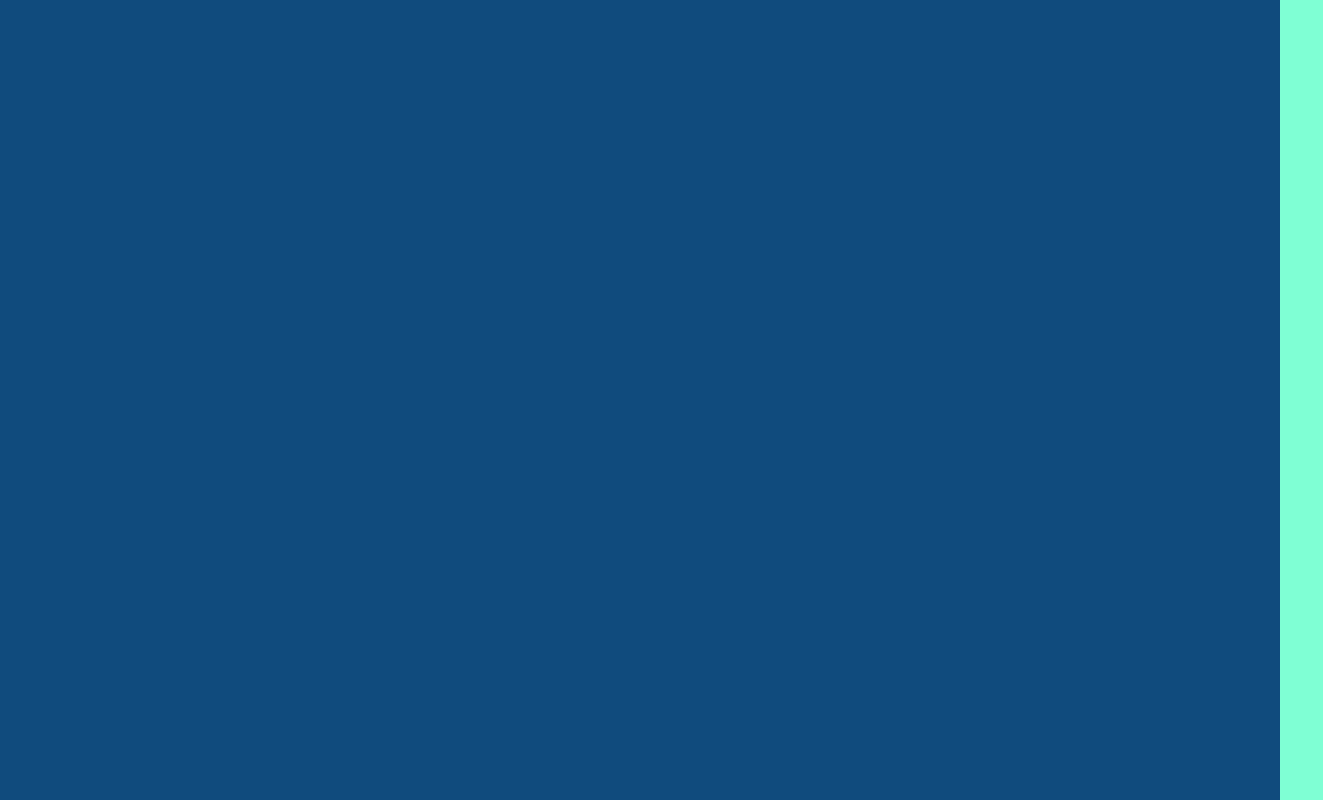
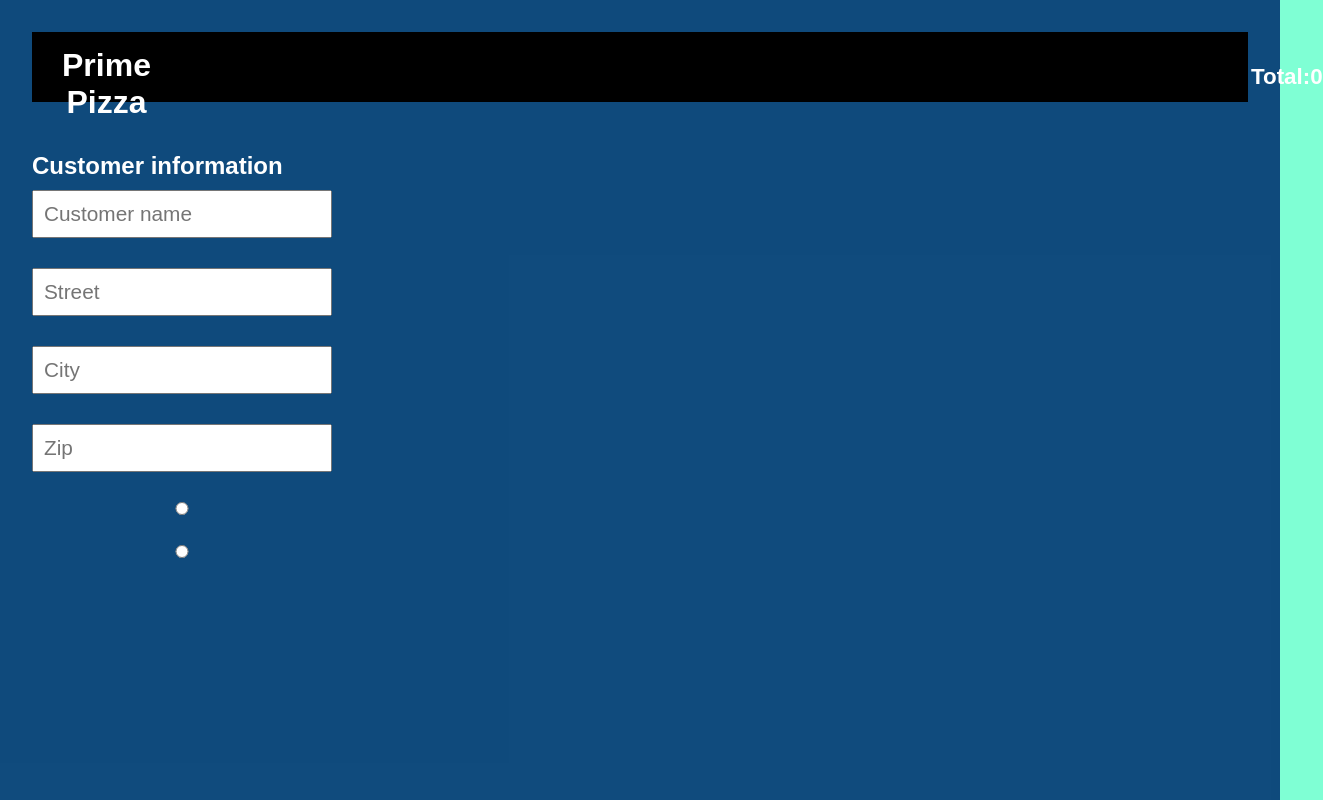
Before and after one commit to Mohagosaar/redux-pizza-parlor, a React app: page /Customer in a window 1280 px wide. Shown: the whole page, 1323 px wide, since content can reach past the window. Built offline with nearby package versions, Linux system fonts and the light colour scheme; the HTML template or start-up script is replaced by a standard one.

Commit message:
Still in progress

```diff
--- a/src/components/App/App.css
+++ b/src/components/App/App.css
@@ -28,6 +28,11 @@ body {
   column-gap: 20px;
 } */
 
+.main-content {
+  display: flex;
+  flex-direction: column;
+  height: 100%;
+}
 .hero {
   display: flex;
   justify-content: space-between;
@@ -57,7 +62,7 @@ body {
 
 .pizza-page {
   width: 100%;
-  height: 20px;
+  height: 450px;
   display: flex;
   justify-content: center;
   align-items: start;
@@ -89,23 +94,50 @@ body {
   text-align: right;
   padding: 5px;
 }
-.btn button:first-child {
+.btn-cart {
   margin-left: 200px;
   padding: 10px;
   font-weight: bold;
   margin-left: 0px;
-
-  width: 150px;
-
+  width: 250px;
+  background-color: white;
   cursor: pointer;
 }
 .btn {
   display: flex;
-  margin-top: 70px;
+  margin-top: 60px;
+  flex-direction: column;
 }
 
-.btn button:last-child {
-  margin-left: 50px;
-  width: 150px;
-  font-weight: bold;
+.next-btn button {
+  box-shadow: 10px 10px 20x rgba(0, 0, 0, 0.226);
+  padding: 10px;
+  width: 200px;
+  background-color: rgb(2, 221, 255);
+  border: none;
+  margin-left: 1410px;
+  cursor: pointer;
 }
+.customer-page {
+  width: 100%;
+  background-color: ble;
+  height: 100%;
+  display: flex;
+  flex-direction: column;
+}
+form {
+  display: flex;
+  flex-direction: column;
+}
+.customer-page form input {
+  margin-top: 10px;
+  margin-bottom: 20px;
+  font-size: 1.3rem;
+  padding: 10px;
+  width: 300px;
+}
+
+form h2 {
+  color: white;
+  margin-top: 50px;
+}
--- a/src/components/App/App.jsx
+++ b/src/components/App/App.jsx
@@ -1,12 +1,15 @@
 import { BrowserRouter as Router, Link, Route } from "react-router-dom";
 import Home from "../Home/Home";
+import Customer from "../CustomerPage/Customer";
 
 const App = () => {
   return (
     <Router>
-      {/* Define Route for Home Page */}
       <Route exact path="/">
         <Home />
+      </Route>
+      <Route path="/Customer">
+        <Customer />
       </Route>
     </Router>
   );
--- a/src/components/CustomerPage/Customer.jsx
+++ b/src/components/CustomerPage/Customer.jsx
@@ -1,21 +1,50 @@
 import { useState } from "react";
+import { IoCartOutline } from "react-icons/io5";
+import { useSelector } from "react-redux";
+
+import "../App/App.css";
 const Customer = () => {
+  const cartUpdate = useSelector((store) => store.updateCart);
+  console.log(cartUpdate);
   const [customerName, setCustomerName] = useState("");
   const [street, setStreet] = useState("");
+
+  console.log("See carts Please", cartUpdate);
   return (
-    <div>
+    <div className="customer-page">
+      <div className="hero">
+        <header className="App-header">
+          <h1 className="App-title">Prime Pizza</h1>
+        </header>
+        <IoCartOutline className="icon-cart" />
+        <p className="total-price">Total:{cartUpdate}</p>
+      </div>
       <form>
-        <h2>Customer Page</h2>
+        <h2>Customer information</h2>
         <input
           type="text"
           value={customerName}
           onChange={(event) => setCustomerName(event.target.value)}
+          placeholder="Customer name"
         />
         <input
           type="text"
           value={street}
+          placeholder="Street"
           onChange={(event) => setStreet(event.target.value)}
         />
+        <input
+          type="text"
+          placeholder="City"
+          onChange={(event) => setStreet(event.target.value)}
+        />
+        <input
+          type="text"
+          placeholder="Zip"
+          onChange={(event) => setStreet(event.target.value)}
+        />
+        <input type="radio" name="Pickup" />
+        <input type="radio" name="Pickup" />
       </form>
     </div>
   );
--- a/src/components/DisplayPizza/DisplayPizza.jsx
+++ b/src/components/DisplayPizza/DisplayPizza.jsx
@@ -4,13 +4,13 @@ import Customer from "../CustomerPage/Customer";
 const DisplayPizza = ({ pizza }) => {
   const history = useHistory();
   const customerPage = () => {
-    history.push("/Customer");
+    // history.push("/Customer");
   };
   return (
     <div>
-      <button className="next-btn" onClick={customerPage}>
+      {/* <button className="next-btn" onClick={customerPage}>
         Next
-      </button>
+      </button> */}
     </div>
   );
 };
--- a/src/components/Home/Home.jsx
+++ b/src/components/Home/Home.jsx
@@ -10,6 +10,7 @@ import "../App/App.css";
 import DisplayPizza from "../DisplayPizza/DisplayPizza";
 
 const Home = () => {
+  const history = useHistory();
   const [pizza, setPizza] = useState([]);
   const [isLoading, setIsLoading] = useState(true);
   const [totalPrice, setotalPrice] = useState(0);
@@ -35,12 +36,17 @@ const Home = () => {
 
     if (selectedPizza) {
       const newTotalPrice = totalPrice + parseFloat(selectedPizza.price);
+
       setotalPrice(newTotalPrice);
-      console.log(newTotalPrice);
     } else {
       console.log("Pizza not found!");
     }
     dispatch({ type: "ADD_CART", payload: selectedPizza });
+  };
+  const customerPage = () => {
+    history.push("/Customer");
+
+    dispatch({ type: "UPDATE_CART", payload: totalPrice });
   };
 
   return (
@@ -52,6 +58,7 @@ const Home = () => {
         <IoCartOutline className="icon-cart" />
         <p className="total-price">Total:{totalPrice}</p>
       </div>
+      <div className="main-content">
         <div className="pizza-page">
           {isLoading ? (
             <p>Loading...</p>
@@ -62,16 +69,22 @@ const Home = () => {
                 <p className="pizza-names">{pizza.name}</p>
                 <p className="piza-price"> ${pizza.price}</p>
                 <div className="btn">
-                <button onClick={() => handlePizzaProcess(pizza.id)}>
-                  Add
+                  <button
+                    onClick={() => handlePizzaProcess(pizza.id)}
+                    className="btn-cart"
+                  >
+                    Add to the Cart
                   </button>
-                <button>Remove</button>
                 </div>
               </div>
             ))
           )}
         </div>
-      <div></div>
+
+        <div className="next-btn">
+          <button onClick={customerPage}>Next</button>
+        </div>
+      </div>
     </div>
   );
 };
--- a/src/redux/store.js
+++ b/src/redux/store.js
@@ -9,9 +9,17 @@ const cart = (state = [], action) => {
   return state;
 };
 
+const updateCart = (state = 0, action) => {
+  if (action.type === "UPDATE_CART") {
+    return action.payload;
+  }
+  return state;
+};
+
 const store = createStore(
   combineReducers({
     cart, // 👈 Be sure to replace this, too!
+    updateCart,
   }),
   applyMiddleware(logger)
 );
```
Lines whose indentation alone changed are shown as unchanged.
